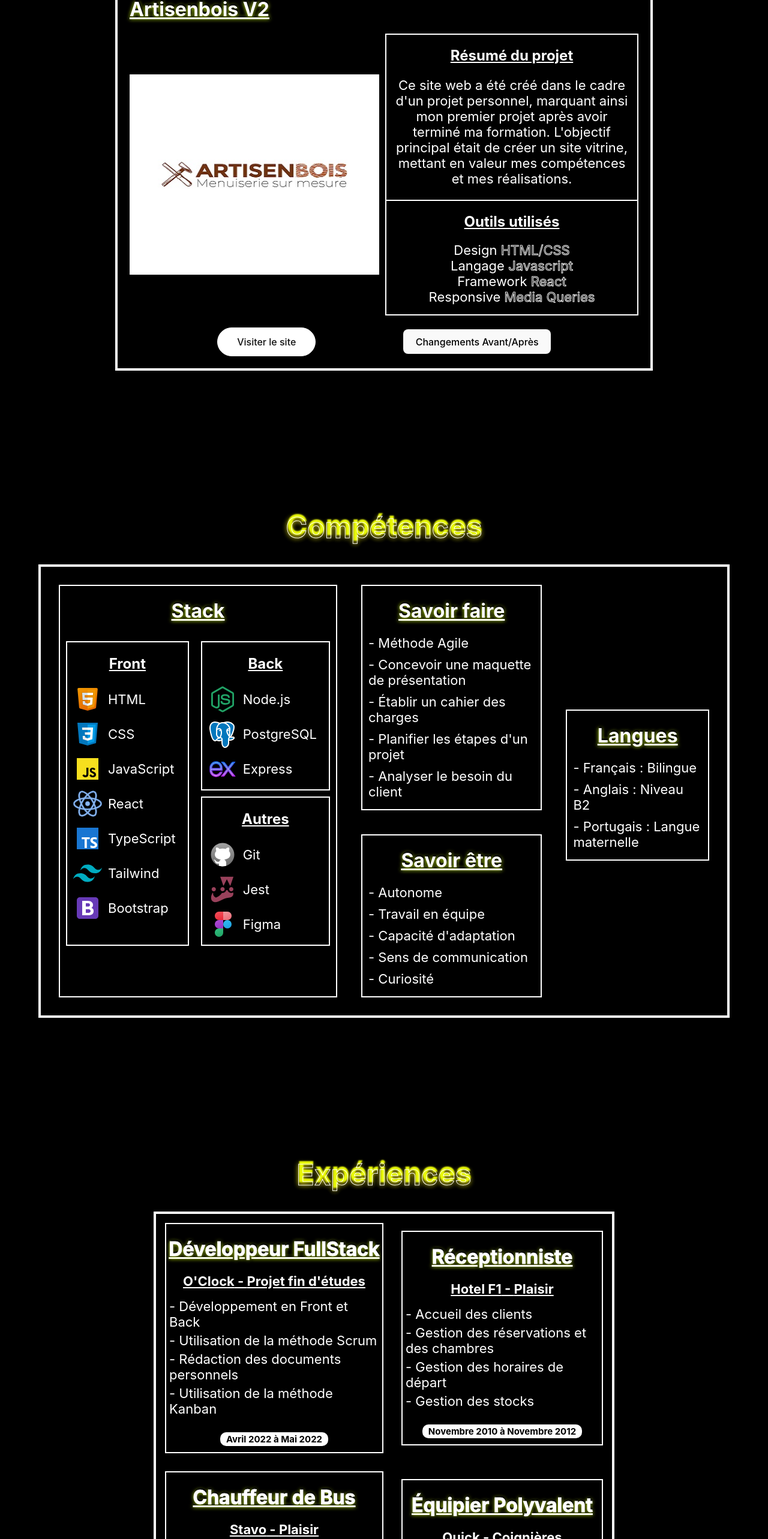
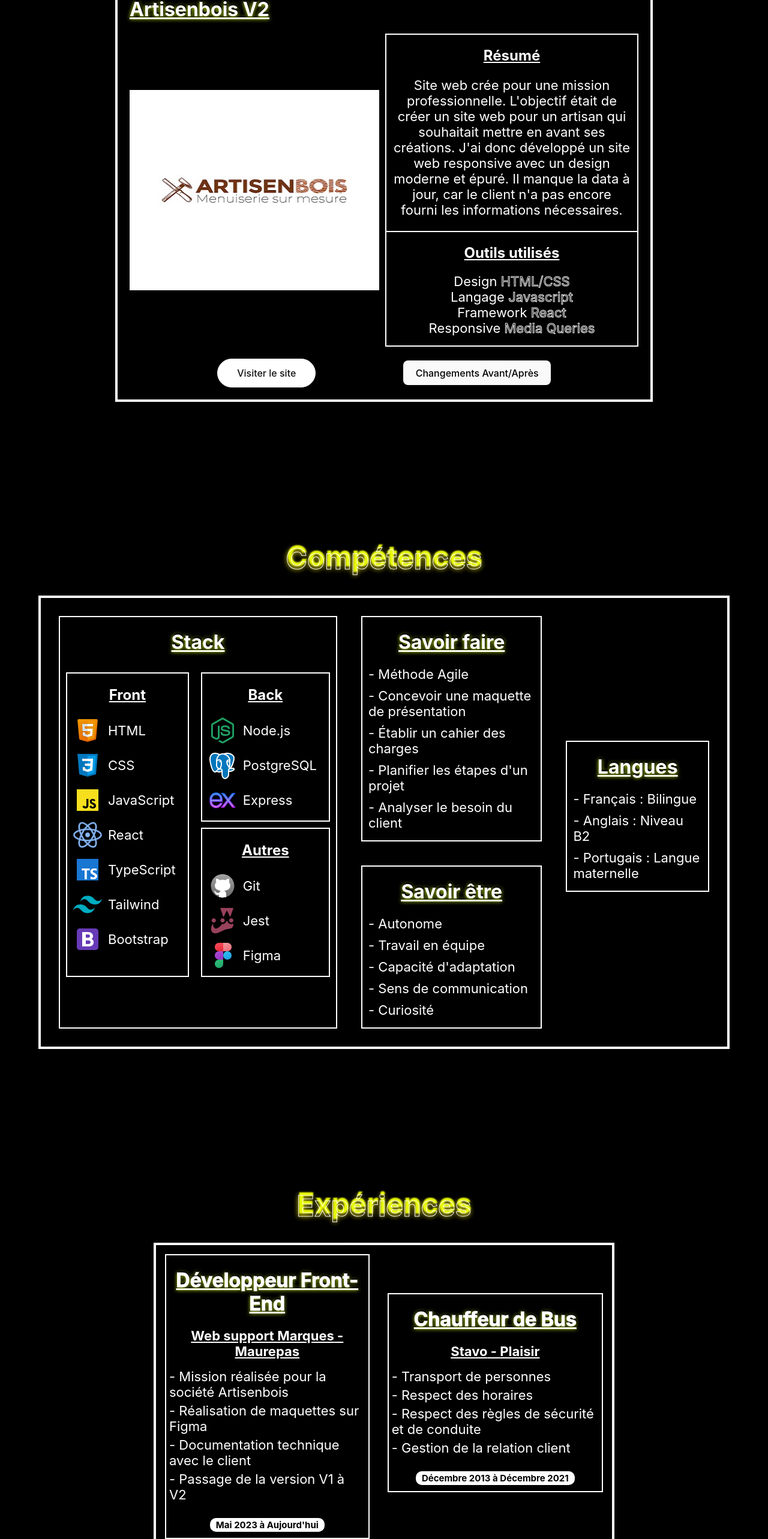
Before and after one commit to Manu-Marques/Portfolio_V2, a React (Vite) app: page / in a window 1280 px wide. Shown: the part 1122-3688 px from the top of the page at 60% size. Built offline with nearby package versions, Linux system fonts and the light colour scheme.

Commit message:
data added and text

```diff
--- a/src/components/app/App.tsx
+++ b/src/components/app/App.tsx
@@ -60,10 +60,6 @@ export default function App() {
       setIsPlaceHolder(true);
     };
   }, []);
-
-
-
-
 
   return (
     <div className="App">
--- a/src/components/experience/index.tsx
+++ b/src/components/experience/index.tsx
@@ -10,6 +10,19 @@ export default function Experience() {
                 {ExperiencesData.map((info, i) => (
                     <div key={i} className="experience-container">
                         <div className="experience-left">
+                            <div className="experience-dev">
+                                <h1 className='experience-subtitle'>{info.dev.title}</h1>
+                                <h1 className='experience-dev-subtitle'>{info.dev.company} - {info.dev.city}</h1>
+                                <ul className='experience-dev-list'>
+                                    <li className='experience-item'>{info.dev.description}</li>
+                                    <li className='experience-item'>{info.dev.description_1}</li>
+                                    <li className='experience-item'>{info.dev.description_2}</li>
+                                    <li className='experience-item'>{info.dev.description_3}</li>
+                                </ul>
+                                <div className="experience-row">
+                                    <p className='experience-year'>{info.dev.start} à {info.dev.end} </p>
+                                </div>
+                            </div>
                             <><div className='experience-oclock'>
                                 <h1 className='experience-subtitle'>{info.oclock.title}</h1>
                                 <h1 className='experience-oclock-subtitle'>{info.oclock.company} - {info.oclock.city}</h1>
@@ -22,7 +35,11 @@ export default function Experience() {
                                 <div className="experience-row">
                                     <p className='experience-year'>{info.oclock.start} à {info.oclock.end}</p>
                                 </div>
-                            </div><div className="experience-stavo">
+                            </div>
+                                </>
+                        </div>
+                        <div className="experience-right">
+                            <div className="experience-stavo">
                                     <h1 className='experience-subtitle'>{info.bus.title}</h1>
                                     <h1 className='experience-stavo-subtitle'>{info.bus.company} - {info.bus.city}</h1>
                                     <ul className='experience-stavo-list'>
@@ -34,9 +51,7 @@ export default function Experience() {
                                     <div className="experience-row">
                                         <p className='experience-year'>{info.bus.start} à {info.bus.end}</p>
                                     </div>
-                                </div></>
-                        </div>
-                        <div className="experience-right">
+                                </div>
                             <div className="experience-hotel">
                                 <h1 className='experience-subtitle'>{info.hotel.title}</h1>
                                 <h1 className='experience-hotel-subtitle'>{info.hotel.company} - {info.hotel.city}</h1>
@@ -50,19 +65,6 @@ export default function Experience() {
                                     <p className='experience-year'>{info.hotel.start} à {info.hotel.end}</p>
                                 </div>
                             </div>
-                            <div className="experience-restaurant">
-                                <h1 className='experience-subtitle'>{info.quick.title}</h1>
-                                <h1 className='experience-restaurant-subtitle'>{info.quick.company} - {info.quick.city}</h1>
-                                <ul className='experience-restaurant-list'>
-                                    <li className='experience-item'>{info.quick.description}</li>
-                                    <li className='experience-item'>{info.quick.description_1}</li>
-                                    <li className='experience-item'>{info.quick.description_2}</li>
-                                    <li className='experience-item'>{info.quick.description_3}</li>
-                                </ul>
-                                <div className="experience-row">
-                                    <p className='experience-year'>{info.quick.start} à {info.quick.end} </p>
-                                </div>
-                            </div>
                         </div>
                     </div>
                 ))}
--- a/src/components/experience/styles.css
+++ b/src/components/experience/styles.css
@@ -50,7 +50,7 @@
 .experience-oclock,
 .experience-stavo,
 .experience-hotel,
-.experience-restaurant {
+.experience-dev {
     border: 2px solid #ffffff;
     margin: 15px;
 }
@@ -58,7 +58,7 @@
 .experience-oclock-subtitle,
 .experience-stavo-subtitle,
 .experience-hotel-subtitle,
-.experience-restaurant-subtitle {
+.experience-dev-subtitle {
     font-size: 22px;
     text-align: center;
     text-decoration: underline;
@@ -67,7 +67,7 @@
 .experience-oclock-list,
 .experience-stavo-list,
 .experience-hotel-list,
-.experience-restaurant-list {
+.experience-dev-list {
     padding-left: 0;
 }
 
@@ -133,21 +133,21 @@
     .experience-oclock,
     .experience-stavo,
     .experience-hotel,
-    .experience-restaurant {
+    .experience-dev {
         margin: 10px;
     }
 
     .experience-oclock-subtitle,
     .experience-stavo-subtitle,
     .experience-hotel-subtitle,
-    .experience-restaurant-subtitle {
+    .experience-dev-subtitle {
         font-size: 1.2em;
     }
 
     .experience-oclock-list,
     .experience-stavo-list,
     .experience-hotel-list,
-    .experience-restaurant-list {
+    .experience-dev-list {
         padding-left: 0;
     }
 
--- a/src/components/loader/styles.css
+++ b/src/components/loader/styles.css
@@ -4,7 +4,7 @@
     left: 0;
     width: 100%;
     height: 100%;
-    background-color: rgba(0, 0, 0, 0.8);
+    background-color: black;
     display: flex;
     flex-direction: column;
     justify-content: center;
--- a/src/components/projets/artisenbois/index.tsx
+++ b/src/components/projets/artisenbois/index.tsx
@@ -31,7 +31,7 @@ export default function Artisenbois() {
                             </img>
                         </div>
                         <div className="artisenbois-info">
-                            <h2 className="artisenbois-subtitle">Résumé du projet</h2>
+                            <h2 className="artisenbois-subtitle">Résumé</h2>
                             <p className="artisenbois-text">{info.artisenbois.description}</p>
                             <div className="artisenbois-description">
                                 <h2 className="artisenbois-subtitle">Outils utilisés</h2>
--- a/src/components/projets/planetes/index.tsx
+++ b/src/components/projets/planetes/index.tsx
@@ -30,7 +30,7 @@ export default function Planetes() {
                             </img>
                         </div>
                         <div className="planetes-info">
-                            <h2 className="planetes-subtitle">Résumé du projet</h2>
+                            <h2 className="planetes-subtitle">Résumé</h2>
                             <p className="planetes-text">{info.planetes.description}</p>
                             <div className="planetes-description">
                                 <h2 className="planetes-subtitle">Outils utilisés</h2>
--- a/src/components/projets/pokemonFinder/index.tsx
+++ b/src/components/projets/pokemonFinder/index.tsx
@@ -15,7 +15,7 @@ export default function PokemonFinder() {
                             </img>
                         </div>
                         <div className="pokemon-info">
-                            <h2 className="pokemon-subtitle">Résumé du projet</h2>
+                            <h2 className="pokemon-subtitle">Résumé</h2>
                             <p className="pokemon-text">{info.pokemon.description}</p>
                             <div className="pokemon-description">
                                 <h2 className="pokemon-subtitle">Outils utilisés</h2>
--- a/src/components/projets/todolist/index.tsx
+++ b/src/components/projets/todolist/index.tsx
@@ -17,7 +17,7 @@ export default function Todolist() {
                         </img>
                     </div>
                     <div className="todolist-info">
-                        <h2 className="todolist-subtitle">Résumé du projet</h2>
+                        <h2 className="todolist-subtitle">Résumé</h2>
                         <p className="todolist-text">{info.todolist.description}</p>
                         <div className="todolist-description">
                             <h2 className="todolist-subtitle">Outils utilisés</h2>
--- a/src/data/experiences.json
+++ b/src/data/experiences.json
@@ -1,5 +1,17 @@
 [
     {
+      "dev" : {
+        "id": 1,
+        "title": "Développeur Front-End",
+        "company": "Web support Marques",
+        "city": "Maurepas",
+        "description": "- Mission réalisée pour la société Artisenbois",
+        "description_1": "- Réalisation de maquettes sur Figma",
+        "description_2": "- Documentation technique avec le client",
+        "description_3": "- Passage de la version V1 à V2",
+        "start": "Mai 2023",
+        "end": "Aujourd'hui"
+      },
         "oclock": {
           "id": 1,
           "title": "Développeur FullStack",
@@ -35,18 +47,6 @@
           "description_3": "- Gestion des stocks",
           "start": "Novembre 2010",
           "end": "Novembre 2012"
-        },
-        "quick": {
-          "id": 4,
-          "title": "Équipier Polyvalent",
-          "company": "Quick",
-          "city": "Coignières",
-          "description": "- Travail en équipe",
-          "description_1": "- Gestion de la relation client",
-          "description_2": "- Préparation des commandes",
-          "description_3": "- Gestion des stocks",
-          "start": "Novembre 2009",
-          "end": "Octobre 2010"
         }
       }
   ]
--- a/src/data/projects.json
+++ b/src/data/projects.json
@@ -3,7 +3,7 @@
         "artisenbois": {
           "id": 1,
           "title": "Artisenbois V2",
-          "description": "Ce site web a été créé dans le cadre d'un projet personnel, marquant ainsi mon premier projet après avoir terminé ma formation. L'objectif principal était de créer un site vitrine, mettant en valeur mes compétences et mes réalisations.",
+          "description": "Site web crée pour une mission professionnelle. L'objectif était de créer un site web pour un artisan qui souhaitait mettre en avant ses créations. J'ai donc développé un site web responsive avec un design moderne et épuré. Il manque la data à jour, car le client n'a pas encore fourni les informations nécessaires.",
           "stack": "HTML/CSS",
           "stack_1": "Javascript",
           "stack_2": "React",
```
